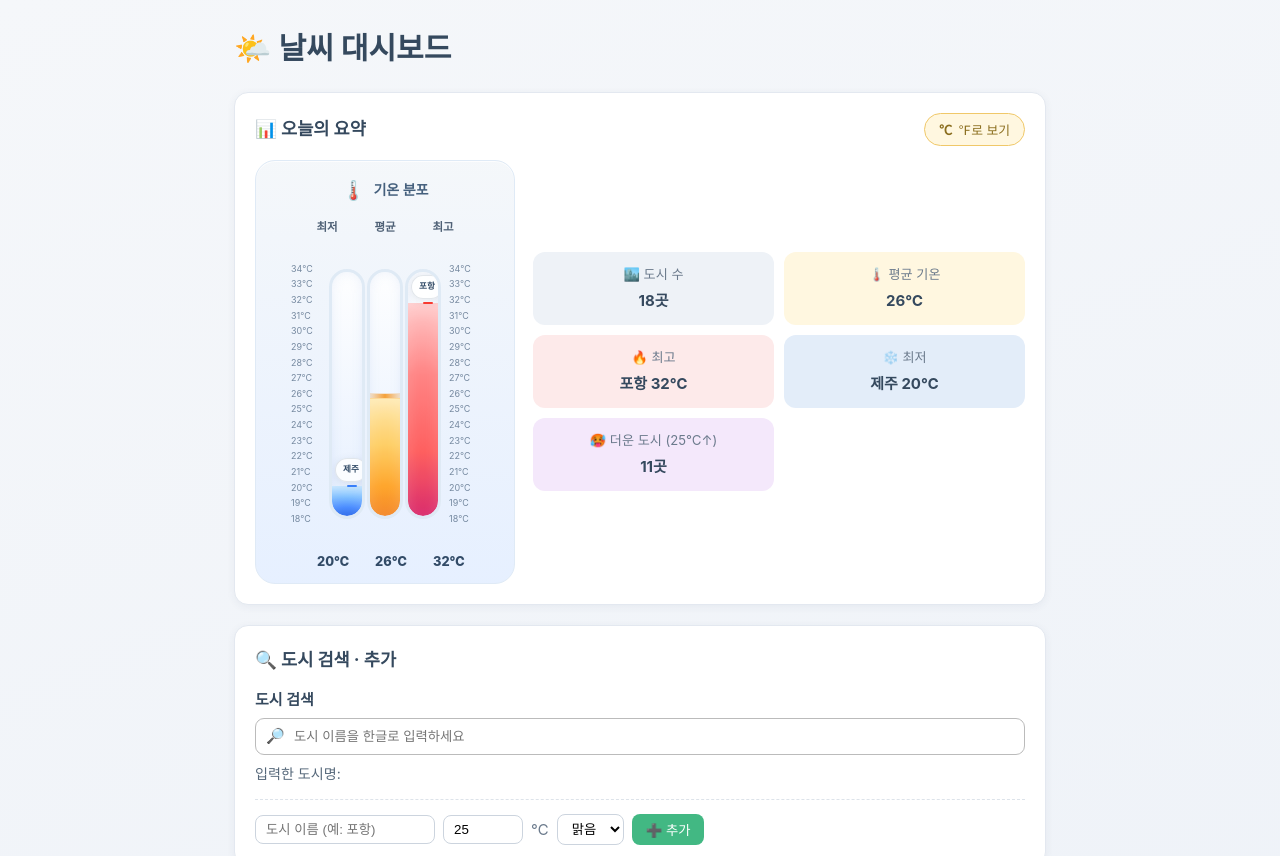
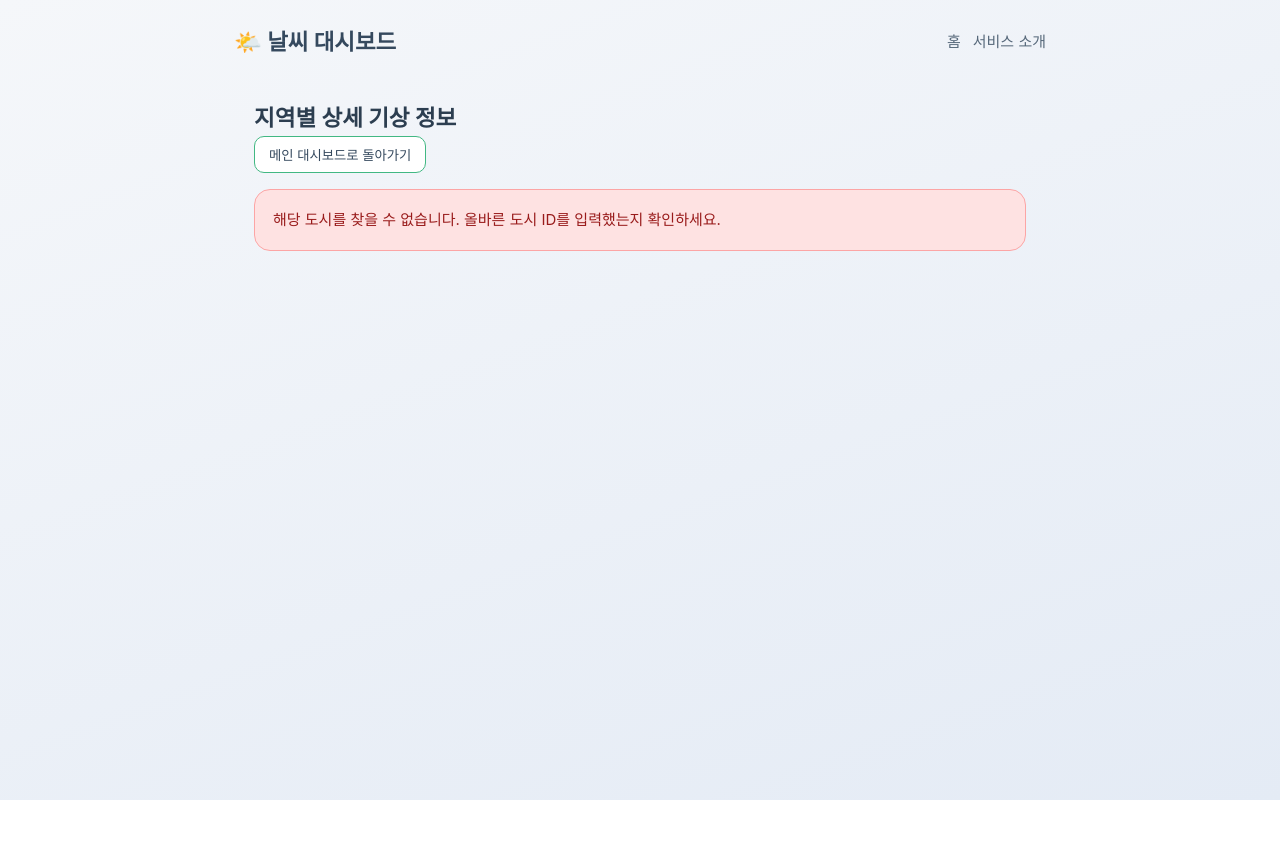
Before and after one commit to jekim20/skala-vue, a Vue app: page /weather/1 in a window 1280 px wide. Shown: the top 856 px of the page. After the commit the page ends 800 px from the top, so only its background shows below. Built offline with nearby package versions, Linux system fonts and the light colour scheme.

Commit message:
feat: add Vue Router navigation and weather detail page

```diff
--- a/src/App.vue
+++ b/src/App.vue
@@ -1,23 +1,46 @@
-<script setup>
-import WeatherParent from './components/WeatherParent.vue'
-</script>
-
 <template>
   <div class="app-container">
-    <h1>🌤️ 날씨 대시보드 </h1>
-    <WeatherParent />
+    <header>
+      <RouterLink to="/">🌤️ 날씨 대시보드</RouterLink>
+      <nav>
+        <RouterLink to="/">홈</RouterLink>
+        <RouterLink to="/about">서비스 소개</RouterLink>
+      </nav>
+    </header>
+    <main>
+      <RouterView />
+    </main>
   </div>
 </template>
 
 <style scoped>
-h1 {
+header {
+  display: flex;
+  align-items: center;
+  justify-content: space-between;
+  gap: 16px;
   margin-bottom: 20px;
-  color: #35495e;
 }
 
-h1 small {
-  font-size: 0.9rem;
-  font-weight: normal;
-  color: #7f8c9a;
+header > a {
+  color: #35495e;
+  font-size: 1.4rem;
+  font-weight: 700;
+  text-decoration: none;
+}
+
+nav {
+  display: flex;
+  gap: 12px;
+}
+
+nav a {
+  color: #56687a;
+  text-decoration: none;
+}
+
+nav a.router-link-exact-active {
+  color: #42b883;
+  font-weight: 700;
 }
 </style>
--- a/src/components/WeatherParent.vue
+++ b/src/components/WeatherParent.vue
@@ -1,5 +1,6 @@
 <script setup>
 import { ref, computed, watch, watchEffect, provide } from 'vue'
+import { useRouter } from 'vue-router'
 import BaseDashboardCard from './BaseDashboardCard.vue'
 import SearchBar from './SearchBar.vue'
 import WeatherCard from './WeatherCard.vue'
@@ -10,10 +11,6 @@ import UnitToggle from './UnitToggle.vue'
 // 추가 코드: 지도 컴포넌트
 // ========================================
 import CityMap from './CityMap.vue'
-// ========================================
-// !! [협업 과제] 상세보기 모달 컴포넌트 (alert 대체)
-// ========================================
-import WeatherDetailModal from './WeatherDetailModal.vue'
 // ⚾ [추가] 야구 경기 예보 컴포넌트 · 유틸
 import BaseballPanel from './BaseballPanel.vue'
 import { countRainOutRisk } from '../utils/baseball'
@@ -128,18 +125,10 @@ const selectFromSearch = (cityItem) => {
 // 추가 코드 끝
 // ========================================
 
-// ========================================
-// !! [협업 과제] 상세보기: 기존 window.alert를 날씨 애니메이션 모달로 대체
-// detailCity가 있으면 모달 표시, 모달의 close 이벤트로 닫는다.
-// ========================================
-const detailCity = ref(null)
+const router = useRouter()
 
 const showDetail = (cityItem) => {
-  detailCity.value = cityItem
-}
-
-const closeDetail = () => {
-  detailCity.value = null
+  router.push(`/weather/${cityItem.id}`)
 }
 
 const addCity = (payload) => {
@@ -271,11 +260,6 @@ const selectGame = (game) => {
       <BaseballPanel :weather-list="weatherList" @select-game="selectGame" />
     </BaseDashboardCard>
 
-    <!-- ========================================
-         !! [협업 과제] 상세보기 모달 — provide('weather-unit')를 주입받아
-         카드와 동일한 단위로 표시된다. (Teleport로 body에 렌더링됨)
-         ======================================== -->
-    <WeatherDetailModal v-if="detailCity" :city-item="detailCity" @close="closeDetail" />
   </div>
 </template>
 
--- a/src/main.js
+++ b/src/main.js
@@ -1,6 +1,6 @@
 import './assets/main.css'
-
 import { createApp } from 'vue'
 import App from './App.vue'
+import router from './router'
 
-createApp(App).mount('#app')
+createApp(App).use(router).mount('#app')
--- /dev/null
+++ b/src/router/index.js
@@ -0,0 +1,18 @@
+import { createRouter, createWebHistory } from 'vue-router'
+
+const routes = [
+  { path: '/', name: 'weather-home', component: () => import('../views/WeatherHomeView.vue') },
+  { path: '/about', name: 'weather-about', component: () => import('../views/WeatherAboutView.vue') },
+  {
+    path: '/weather/:cityId',
+    name: 'weather-detail',
+    component: () => import('../views/WeatherDetailView.vue'),
+    props: true,
+  },
+  { path: '/:pathMatch(.*)*', name: 'not-found', component: () => import('../views/NotFoundView.vue') },
+]
+
+export default createRouter({
+  history: createWebHistory(import.meta.env.BASE_URL),
+  routes,
+})
--- /dev/null
+++ b/src/views/NotFoundView.vue
@@ -0,0 +1,5 @@
+<template>
+  <section class="view-not-found">
+    <h1>404 - 페이지를 찾을 수 없습니다</h1>
+    <p>요청하신 페이지가 없습니다. 홈으로 돌아가세요.</p>
+  </section>
--- /dev/null
+++ b/src/views/WeatherAboutView.vue
@@ -0,0 +1,24 @@
+<template>
+  <section class="view-about">
+    <h1>서비스 소개</h1>
+    <p>이 앱은 Vue 3와 Vite 기반으로 만든 날씨 대시보드 예제입니다.</p>
+    <p>홈 화면에서 도시별 날씨 카드, 검색, 필터, 단위 변환을 사용해 보세요.</p>
+    <p>카드의 상세보기 버튼을 누르면 해당 지역 기상 상세 페이지로 이동합니다.</p>
+    <router-link to="/" class="back-link">메인 대시보드로 돌아가기</router-link>
+  </section>
+</template>
+
+<style scoped>
+.view-about {
+  padding: 20px;
+}
+.back-link {
+  display: inline-block;
+  margin-top: 16px;
+  padding: 10px 16px;
+  border-radius: 12px;
+  background: #42b883;
+  color: white;
+  text-decoration: none;
+}
+</style>
--- /dev/null
+++ b/src/views/WeatherDetailView.vue
@@ -0,0 +1,109 @@
+<script setup>
+import { ref, onMounted } from 'vue'
+import { useRoute, useRouter } from 'vue-router'
+
+const route = useRoute()
+const router = useRouter()
+const cityId = route.params.cityId
+const city = ref(null)
+const error = ref('')
+
+const cityMockData = [
+  { id: 'city_01', name: '서울', temp: 28, status: '맑음', humidity: '45%', wind: '3m/s', pressure: '1012hPa', description: '쾌청한 날씨입니다. 야외 활동하기 좋습니다.' },
+  { id: 'city_02', name: '수원', temp: 24, status: '비', humidity: '82%', wind: '5m/s', pressure: '1008hPa', description: '비가 오고 있습니다. 우산을 챙기세요.' },
+  { id: 'city_03', name: '부산', temp: 26, status: '구름', humidity: '68%', wind: '4m/s', pressure: '1010hPa', description: '구름이 많지만 크게 불편하지 않은 날씨입니다.' },
+  { id: 'city_04', name: '인천', temp: 23, status: '흐림', humidity: '74%', wind: '4m/s', pressure: '1009hPa', description: '흐린 하늘이 지속되고 있습니다.' },
+  { id: 'city_05', name: '대전', temp: 27, status: '맑음', humidity: '50%', wind: '3m/s', pressure: '1013hPa', description: '화창하고 기분 좋은 날씨입니다.' },
+  { id: 'city_06', name: '대구', temp: 31, status: '맑음', humidity: '40%', wind: '2m/s', pressure: '1015hPa', description: '무더운 날씨가 이어집니다. 수분 섭취에 유의하세요.' },
+  { id: 'city_07', name: '광주', temp: 22, status: '흐림', humidity: '70%', wind: '4m/s', pressure: '1007hPa', description: '선선하고 흐린 날씨입니다.' },
+  { id: 'city_08', name: '울산', temp: 29, status: '구름', humidity: '64%', wind: '4m/s', pressure: '1011hPa', description: '구름이 끼어 덥지 않은 날씨입니다.' },
+  { id: 'city_09', name: '제주', temp: 20, status: '비', humidity: '88%', wind: '6m/s', pressure: '1006hPa', description: '비가 내리고 있어 우산이 필요합니다.' },
+  { id: 'city_10', name: '강릉', temp: 25, status: '맑음', humidity: '55%', wind: '3m/s', pressure: '1012hPa', description: '해변에 가기 좋은 맑은 날씨입니다.' },
+]
+
+onMounted(() => {
+  const found = cityMockData.find((item) => item.id === cityId)
+  if (found) {
+    city.value = found
+  } else {
+    error.value = '해당 도시를 찾을 수 없습니다. 올바른 도시 ID를 입력했는지 확인하세요.'
+  }
+})
+</script>
+
+<template>
+  <section class="view-detail">
+    <h1>지역별 상세 기상 정보</h1>
+    <button class="back-btn" type="button" @click="router.push('/')">메인 대시보드로 돌아가기</button>
+
+    <div v-if="error" class="detail-error">
+      <p>{{ error }}</p>
+    </div>
+
+    <div v-else-if="city" class="detail-card">
+      <h2>{{ city.name }}</h2>
+      <p class="city-id">도시 코드: {{ city.id }}</p>
+      <ul>
+        <li><strong>날씨:</strong> {{ city.status }}</li>
+        <li><strong>기온:</strong> {{ city.temp }}℃</li>
+        <li><strong>습도:</strong> {{ city.humidity }}</li>
+        <li><strong>풍속:</strong> {{ city.wind }}</li>
+        <li><strong>기압:</strong> {{ city.pressure }}</li>
+      </ul>
+      <p class="description">{{ city.description }}</p>
+    </div>
+
+    <div v-else class="detail-loading">
+      <p>도시 정보를 불러오는 중입니다...</p>
+    </div>
+  </section>
+</template>
+
+<style scoped>
+.view-detail {
+  padding: 20px;
+}
+.back-btn {
+  margin-bottom: 16px;
+  padding: 8px 14px;
+  border: 1px solid #42b883;
+  border-radius: 10px;
+  background: white;
+  color: #35495e;
+  cursor: pointer;
+}
+.detail-card {
+  padding: 18px;
+  border-radius: 16px;
+  background: #f5faff;
+  border: 1px solid #dceefe;
+}
+.detail-card h2 {
+  margin-top: 0;
+}
+.city-id {
+  color: #6b7280;
+  margin-bottom: 12px;
+}
+.detail-card ul {
+  list-style: none;
+  padding: 0;
+  margin: 0 0 12px;
+}
+.detail-card li {
+  margin-bottom: 8px;
+}
+.detail-error {
+  padding: 18px;
+  border-radius: 16px;
+  background: #fee2e2;
+  border: 1px solid #fca5a5;
+  color: #991b1b;
+}
+.detail-loading {
+  padding: 18px;
+  border-radius: 16px;
+  background: #eff6ff;
+  border: 1px solid #bfdbfe;
+}
+</style>
--- /dev/null
+++ b/src/views/WeatherHomeView.vue
@@ -0,0 +1,7 @@
+<template>
+  <WeatherParent />
+</template>
+
+<script setup>
+import WeatherParent from '../components/WeatherParent.vue'
+</script>
```
